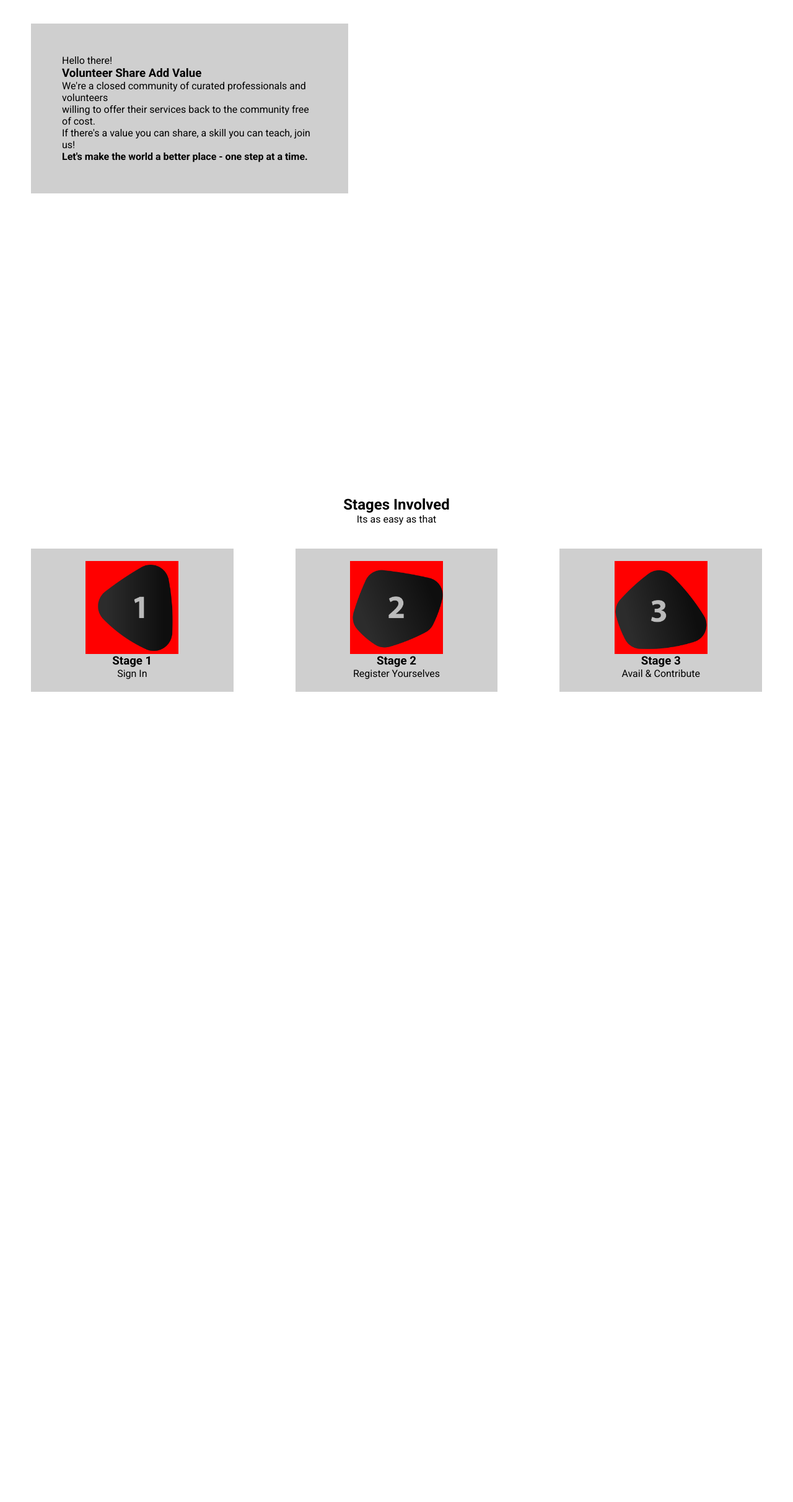
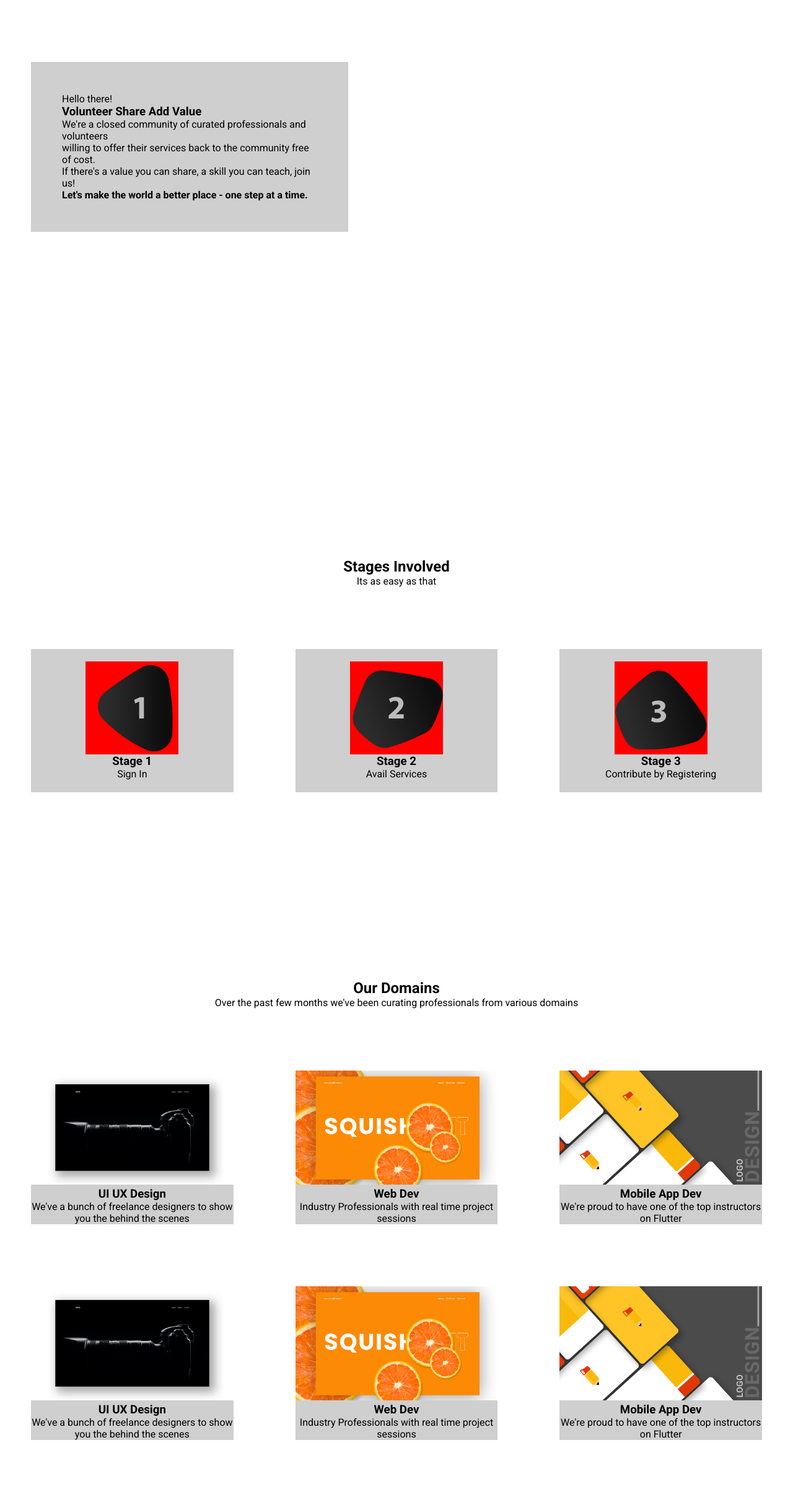
Before and after one commit to glenpaulsonv/dbms_crud_website, a PHP site: page / in a window 1280 px wide. Shown: the whole page at 62% size. Before the commit the page ends 1116 px from the top, so only its background shows below. Run offline with PHP 8.4, Linux system fonts and the light colour scheme.

Commit message:
our_domains

```diff
--- a/css/style.css
+++ b/css/style.css
@@ -17,16 +17,12 @@
 {
     width: 100%;
     min-height: 100vh;
-
     margin: auto;
-    box-sizing: border-box;
     overflow: hidden;
-
-
 }
 
 .row{
-    margin-top: 3%;
+    margin:100px 0;
     display: flex;
     justify-content: space-between;
     align-items: center;
@@ -52,10 +48,10 @@
 
 
 .stages-section{
-    margin-top: 100px;
     width: 100%;
-    min-height: 100vh;
+    min-height: 85vh;
     margin: auto;
+    padding-top: 100px;
   /*  box-sizing: border-box;
     overflow: hidden; */
     text-align: center;
@@ -65,18 +61,21 @@
     margin-left: 50px;
     margin-right: 50px;
     background: #cfcfcf;
-    flex-basis: 30%;
+
+    padding: 20px 15px;
+    box-sizing: border-box;
+
+    flex-basis: 33%;
 
     display: flex;
     flex-direction: column;
     align-items: center;
     text-align: center;
-    padding: 20px 15px;
-    box-sizing: border-box;
+
 }
 
 .stage-col img{
-    width: 150px;
+   width: 150px;
    background: red;
 
 
@@ -88,3 +87,44 @@
         flex-direction: column;
     }
 }
+
+
+/*----------------------------------------------------Service Section-------------------------------------------*/
+
+.service-section{
+    width: 100%;
+    min-height: 100vh;
+    margin: auto;
+    padding-top: 100px;
+    text-align: center;
+}
+
+.row-services{
+    margin:100px 0;
+    display: flex;
+    justify-content: space-between;
+    align-items: center;
+}
+
+.service-col{
+    margin-left: 50px;
+    margin-right: 50px;
+    flex-basis: 30%;
+    background: #cfcfcf;
+}
+
+.service-col img{
+    width: 100%;
+}
+
+@media(max-width: 700px)
+{
+    .row-services{
+        flex-direction: column;
+        margin: 20px 0;
+    }
+    .service-col{
+        margin-top: 20px;
+
+    }
+}
--- a/index.html
+++ b/index.html
@@ -30,6 +30,7 @@
         <section class="stages-section">
             <h1>Stages Involved</h1>
             <p>Its as easy as that</p>
+
             <div class="row">
                 <div class="stage-col">
                     <img src="E:/dev/git_repo/dbms_crud_website/assets/images/stage1.png">
@@ -39,16 +40,88 @@
                 <div class="stage-col">
                     <img src="E:/dev/git_repo/dbms_crud_website/assets/images/stage2.png">
                     <h3>Stage 2</h3>
-                    <p>Register Yourselves</p>
+                    <p>Avail Services</p>
                 </div>
                 <div class="stage-col">
                     <img src="E:/dev/git_repo/dbms_crud_website/assets/images/stage3.png">
                     <h3>Stage 3</h3>
-                    <p>Avail & Contribute</p>
+                    <p>Contribute by Registering</p>
                 </div>
             </div>
         </section>
 
 
+        <!----------------------------------------Services----------------------------------------------->
+
+        <section class="service-section">
+            <h1>Our Domains</h1>
+            <p>Over the past few months we've been curating professionals from various domains</p>
+
+            <div class="row-services">
+                <div class="service-col">
+                    <img src="E:/dev/git_repo/dbms_crud_website/assets/images/uiux.png">
+                    <h3>UI UX Design</h3>
+                    <p>We've a bunch of freelance designers to show you the behind the scenes</p>
+                </div>
+
+                <div class="service-col">
+                    <img src="E:/dev/git_repo/dbms_crud_website/assets/images/webDev.png">
+                    <h3>Web Dev</h3>
+                    <p>Industry Professionals with real time project sessions</p>
+                </div>
+
+                <div class="service-col">
+                    <img src="E:/dev/git_repo/dbms_crud_website/assets/images/logoDesign.jpg">
+                    <h3>Mobile App Dev</h3>
+                    <p>We're proud to have one of the top instructors on Flutter</p>
+                </div>
+
+
+            </div>
+
+            <div class="row-services">
+                <div class="service-col">
+                    <img src="E:/dev/git_repo/dbms_crud_website/assets/images/uiux.png">
+                    <h3>UI UX Design</h3>
+                    <p>We've a bunch of freelance designers to show you the behind the scenes</p>
+                </div>
+
+                <div class="service-col">
+                    <img src="E:/dev/git_repo/dbms_crud_website/assets/images/webDev.png">
+                    <h3>Web Dev</h3>
+                    <p>Industry Professionals with real time project sessions</p>
+                </div>
+
+                <div class="service-col">
+                    <img src="E:/dev/git_repo/dbms_crud_website/assets/images/logoDesign.jpg">
+                    <h3>Mobile App Dev</h3>
+                    <p>We're proud to have one of the top instructors on Flutter</p>
+                </div>
+
+
+            </div>
+
+
+
+        </section>
+
+        <!----------------------------------------Volunteer----------------------------------------------->
+
+        <section>
+
+        </section>
+
+        <!----------------------------------------Testimonial----------------------------------------------->
+
+        <section>
+
+        </section>
+
+        <!----------------------------------------Footer----------------------------------------------->
+
+        <section>
+
+        </section>
+
     </body>
 </html>
```
Also changed, not shown: assets/images/logoDesign.JPG (added), assets/images/uiux.png (added), assets/images/webDev.png (added).
